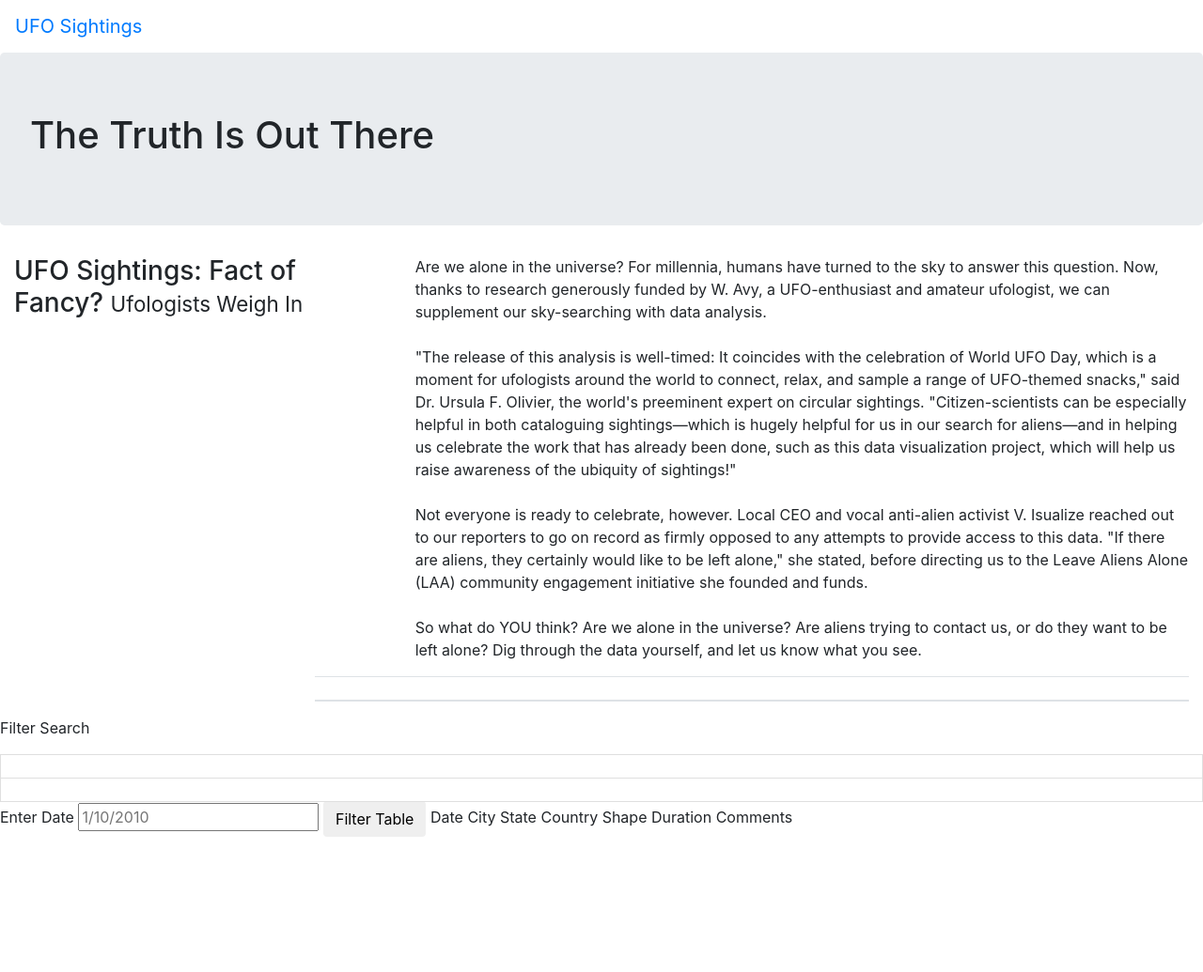
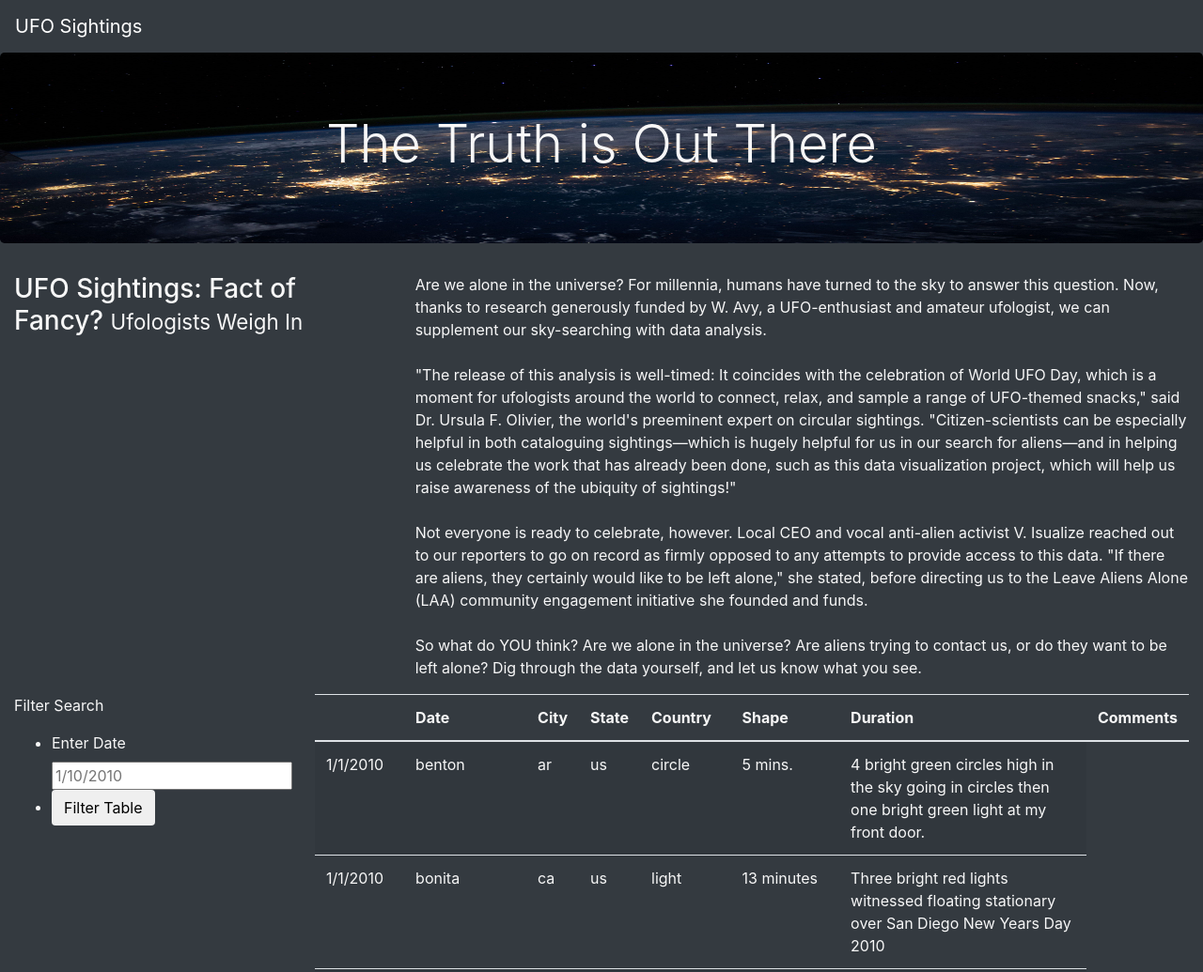
Before and after one commit to zimmer3-iii/UFOs, a plain HTML site: page index.html in a window 1280 px wide. Shown: the top 1035 px of the page at 94% size. Before the commit the page ends 891 px from the top, so only its background shows below. Drawn offline with nearby package versions, Linux system fonts and the light colour scheme.

Commit message:
UFO Finder index Finished.

```diff
--- a/index.html
+++ b/index.html
@@ -13,14 +13,14 @@
     />
     <link rel="stylesheet" href="static/css/style.css">
 </head>
-<body>
+<body class="bg-dark">
     <div class="wrapper">
-        <nav class="navbar navbar-expand-lg">
+        <nav class="navbar navbar-dark bg-dark navbar-expand-lg">
             <a class="navbar-brand" href="index.html">UFO Sightings</a>
         </nav>
     </div>
     <div class="jumbotron">
-        <h1>The Truth Is Out There</h1>
+        <h1 class="display-4">The Truth is Out There</h1>
     </div>
     <div class="container-fluid">
         <div class="row">
@@ -39,13 +39,38 @@
     <div class="container-fluid">
         <div class="row">
           <div class="col-md-3">
+            <form>
+                <p>Filter Search</p>
+                <ul>
+                  <li>
+                    <label for="date">Enter Date</label>
+                    <input type="text" placeholder="1/10/2010" id="datetime" />
+                  </li>
+                  <li>
+                     <button id="filter-btn" type="button" class="btn btn-default">
+                       Filter Table
+                     </button>
+                  </li>
+                </ul>
+               </form>
+            <ul class="list-group">
+
+            </ul>
+
+
 
           </div>
           <div class="col-md-9">
             <table class="table table-striped">
               <thead>
                 <tr>
-                  <th></th>
+                  <th><th>Date</th>
+                  <th>City</th>
+                  <th>State</th>
+                  <th>Country</th>
+                  <th>Shape</th>
+                  <th>Duration</th>
+                  <th>Comments</th></th>
                 </tr>
               </thead>
               <tbody></tbody>
@@ -53,27 +78,9 @@
           </div>
         </div>
     </div>
-    <form>
-        <p>Filter Search</p>
-    </form>
-    <ul class="list-group">
+    <script src="https://cdnjs.cloudflare.com/ajax/libs/d3/4.11.0/d3.js"></script>
+    <script src="static/js/data.js"></script>
+    <script src="static/js/app.js"></script>
 
-    </ul>
-    <li class="list-group-item">
-
-    </li>
-    <li class="list-group-item">
-
-    </li>
-    <label for="date">Enter Date</label>
-    <input type="text" placeholder="1/10/2010" id="datetime" />
-    <button id="filter-btn" type="button" class="btn btn-default">Filter Table</button>
-    <th>Date</th>
-    <th>City</th>
-    <th>State</th>
-    <th>Country</th>
-    <th>Shape</th>
-    <th>Duration</th>
-    <th>Comments</th>
 </body>
 </html>
--- a/static/css/style.css
+++ b/static/css/style.css
@@ -0,0 +1,9 @@
+body {
+
+    color: #f7f7f7;
+  }
+  .jumbotron {
+    background-image: url("../images/nasa.jpg");
+    background-size: 100% 100%;
+    text-align: center;
+  }
```
Also changed, not shown: static/images/nasa.jpg (added).
